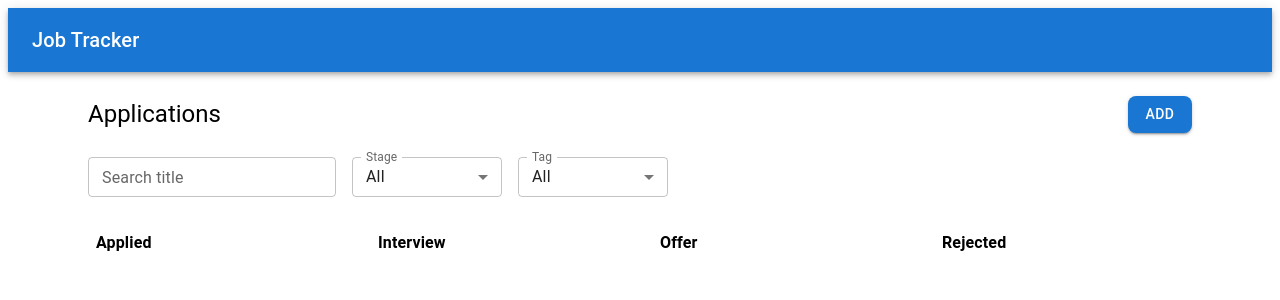
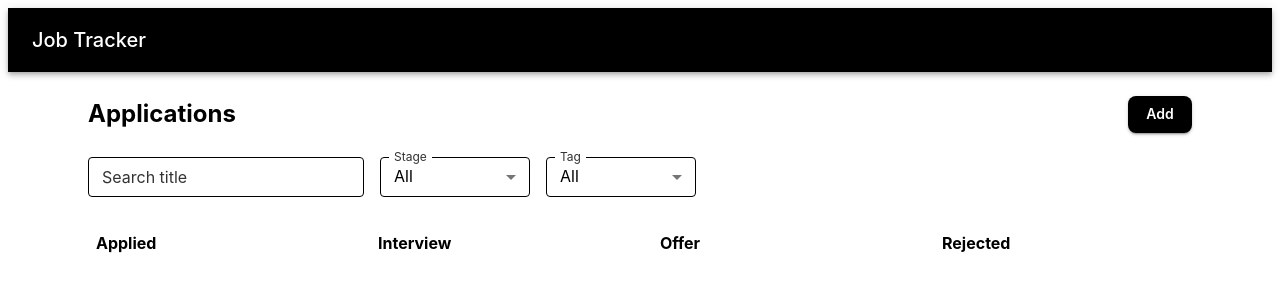
Before and after one commit to minimalnomad/job-crm, a React (Vite) app: page / in a window 1280 px wide. Shown: the top 300 px of the page. Built offline with nearby package versions, Linux system fonts and the light colour scheme.

Commit message:
feat: add basic design system
https://mui.com/material-ui/customization/theming/

```diff
--- a/src/App.tsx
+++ b/src/App.tsx
@@ -1,6 +1,8 @@
 import { AppBar, Toolbar, Typography, Container } from "@mui/material";
 import { RouterProvider, createBrowserRouter } from "react-router-dom";
 import ApplicationsPage from "./routes/ApplicationPage";
+import { ThemeProvider } from "@mui/material/styles";
+import { theme } from "./theme";
 
 const router = createBrowserRouter([
   { path: "/", element: <ApplicationsPage /> },
@@ -8,7 +10,7 @@ const router = createBrowserRouter([
 
 export default function App() {
   return (
-    <>
+    <ThemeProvider theme={theme}>
       <AppBar position="static">
         <Toolbar>
           <Typography variant="h6">Job Tracker</Typography>
@@ -17,6 +19,6 @@ export default function App() {
       <Container>
         <RouterProvider router={router} />
       </Container>
-    </>
+    </ThemeProvider>
   );
 }
--- /dev/null
+++ b/src/theme.ts
@@ -0,0 +1,71 @@
+import { createTheme } from "@mui/material/styles";
+
+export const theme = createTheme({
+  palette: {
+    mode: "light",
+    primary: {
+      main: "#000000",
+    },
+    secondary: {
+      main: "#ffffff",
+    },
+    background: {
+      default: "#ffffff",
+      paper: "#ffffff",
+    },
+    text: {
+      primary: "#000000",
+      secondary: "#333333",
+    },
+  },
+
+  typography: {
+    fontFamily: `"Inter", "Pretendard", sans-serif`,
+    h5: { fontWeight: 700 },
+    subtitle1: { fontWeight: 600 },
+    body1: { fontSize: 16 },
+  },
+  components: {
+    MuiButton: {
+      styleOverrides: {
+        root: {
+          borderRadius: 8,
+          padding: "6px 18px",
+          textTransform: "none",
+          fontWeight: 600,
+          backgroundColor: "#000",
+          color: "#fff",
+          ":hover": {
+            backgroundColor: "#222",
+          },
+        },
+      },
+    },
+
+    MuiCard: {
+      styleOverrides: {
+        root: {
+          border: "1px solid #000",
+          borderRadius: 10,
+          boxShadow: "none",
+        },
+      },
+    },
+
+    MuiOutlinedInput: {
+      styleOverrides: {
+        root: {
+          "& fieldset": {
+            borderColor: "#000",
+          },
+          "&:hover fieldset": {
+            borderColor: "#000",
+          },
+          "&.Mui-focused fieldset": {
+            borderColor: "#000",
+          },
+        },
+      },
+    },
+  },
+});
```
